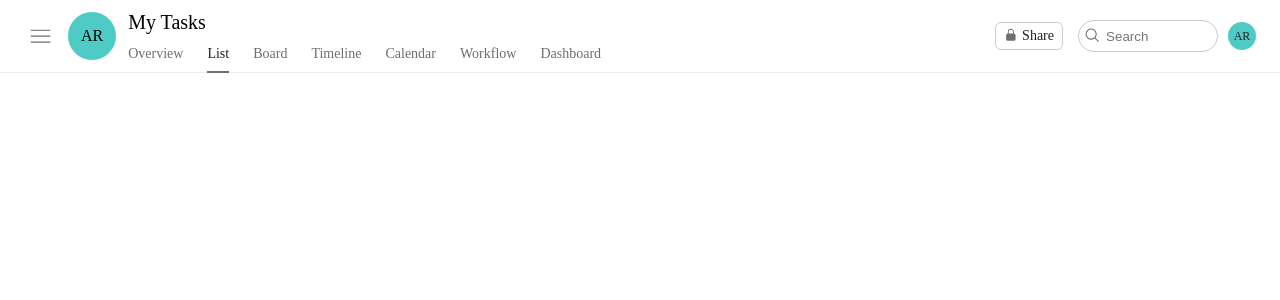
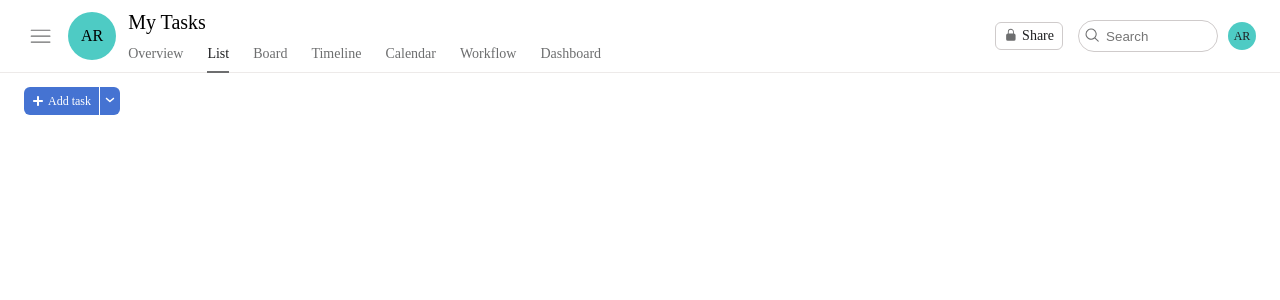
Before and after one commit to adam-ridhwan/tasklane, a React (Vite) app in the folder client/: page /home/list in a window 1280 px wide. Shown: the top 300 px of the page. Built offline with nearby package versions, Linux system fonts and the light colour scheme.

Commit message:
add new task

```diff
--- a/client/package.json
+++ b/client/package.json
@@ -10,6 +10,7 @@
   },
   "dependencies": {
     "@heroicons/react": "^2.0.16",
+    "@progress/kendo-licensing": "^1.3.0",
     "email-validator": "^2.0.4",
     "jwt-decode": "^3.1.2",
     "react": "^18.2.0",
--- /dev/null
+++ b/client/src/assets/svg/miniArrowDownIcon.jsx
@@ -0,0 +1,15 @@
+const MiniArrowDownIcon = () => {
+  return (
+    <svg
+      viewBox='0 0 24 24'
+      aria-hidden='true'
+      focusable='false'
+      width='12px'
+      height='12px'
+      fill='white'
+    >
+      <path d='M3.5,8.9c0-0.4,0.1-0.7,0.4-1C4.5,7.3,5.4,7.2,6,7.8l5.8,5.2l6.1-5.2C18.5,7.3,19.5,7.3,20,8c0.6,0.6,0.5,1.5-0.1,2.1 l-7.1,6.1c-0.6,0.5-1.4,0.5-2,0L4,10.1C3.6,9.8,3.5,9.4,3.5,8.9z'></path>
+    </svg>
+  );
+};
+export default MiniArrowDownIcon;
--- /dev/null
+++ b/client/src/assets/svg/miniPlusIcon.jsx
@@ -0,0 +1,15 @@
+const MiniPlusIcon = () => {
+  return (
+    <svg
+      viewBox='0 0 24 24'
+      aria-hidden='true'
+      focusable='false'
+      width='12px'
+      height='12px'
+      fill='#fff'
+    >
+      <path d='M10,10V4c0-1.1,0.9-2,2-2s2,0.9,2,2v6h6c1.1,0,2,0.9,2,2s-0.9,2-2,2h-6v6c0,1.1-0.9,2-2,2s-2-0.9-2-2v-6H4c-1.1,0-2-0.9-2-2s0.9-2,2-2H10z'></path>
+    </svg>
+  );
+};
+export default MiniPlusIcon;
--- /dev/null
+++ b/client/src/layouts/addTaskButton/index.jsx
@@ -0,0 +1,26 @@
+import MiniArrowDownIcon from '../../assets/svg/miniArrowDownIcon';
+import MiniPlusIcon from '../../assets/svg/miniPlusIcon';
+
+import './styles.css';
+
+const AddTaskButton = () => {
+  return (
+    <>
+      <div className='AddTaskButton-container'>
+        <div className='AddTaskButton-button'>
+          <div>
+            <MiniPlusIcon />
+          </div>
+          <div>Add task</div>
+        </div>
+
+        <div className='AddTaskButton-arrowDown'>
+          <div>
+            <MiniArrowDownIcon />
+          </div>
+        </div>
+      </div>
+    </>
+  );
+};
+export default AddTaskButton;
--- /dev/null
+++ b/client/src/layouts/addTaskButton/styles.css
@@ -0,0 +1,40 @@
+.AddTaskButton-container {
+  height: 56px;
+  display: flex;
+  align-items: center;
+  /* padding: 0 8px; */
+}
+
+.AddTaskButton-button {
+  color: #fff;
+  font-size: 12px;
+  cursor: pointer;
+  display: inline-block;
+  height: 28px;
+  line-height: 28px;
+  padding: 0 8px;
+  background-color: #4573d2;
+  display: flex;
+  align-items: center;
+  gap: 4px;
+  border-radius: 6px 0 0 6px;
+  /* width: 90px; */
+}
+
+.AddTaskButton-button div:first-child {
+  display: flex;
+  align-items: center;
+  justify-content: center;
+}
+
+.AddTaskButton-arrowDown {
+  margin-left: 1px;
+  background-color: #4573d2;
+  height: 28px;
+  line-height: 28px;
+  padding: 0 4px;
+  border-radius: 0 6px 6px 0;
+  cursor: pointer;
+  display: flex;
+  align-items: center;
+}
--- a/client/src/pages/homePage/01-overview/index.jsx
+++ b/client/src/pages/homePage/01-overview/index.jsx
@@ -1,6 +1,8 @@
+import GetTodos from '../hooks/getTodos';
 import Header from '/src/layouts/header/index.jsx';
 
 const Overview = () => {
+  GetTodos();
   return (
     <>
       <Header />
--- a/client/src/pages/homePage/02-list/index.jsx
+++ b/client/src/pages/homePage/02-list/index.jsx
@@ -1,9 +1,13 @@
+import AddTaskButton from '/src/layouts/addTaskButton/index.jsx';
 import Header from '/src/layouts/header/index.jsx';
 
 const List = () => {
   return (
     <>
       <Header />
+      <div style={{ paddingLeft: '24px', paddingRight: '24px' }}>
+        <AddTaskButton />
+      </div>
     </>
   );
 };
--- a/client/src/pages/loginPage/components/form/index.jsx
+++ b/client/src/pages/loginPage/components/form/index.jsx
@@ -32,7 +32,7 @@ const LoginForm = () => {
     }
 
     setAccessToken(data.accessToken);
-    navigate('/dashboard');
+    navigate('/home/overview');
   };
 
   const handleInputChange = e => {
--- a/client/src/pages/registerPage/components/form/index.jsx
+++ b/client/src/pages/registerPage/components/form/index.jsx
@@ -92,7 +92,7 @@ const Register = () => {
     }
 
     setAccessToken(data.accessToken);
-    navigate('/dashboard');
+    navigate('/home/overview');
   };
 
   const handleInputChange = event => {
```
Also changed, not shown: client/src/pages/homePage/hooks/getTodos.jsx (+4 -3 lines), 2 other files (tests, documents, lock files or other folders).
